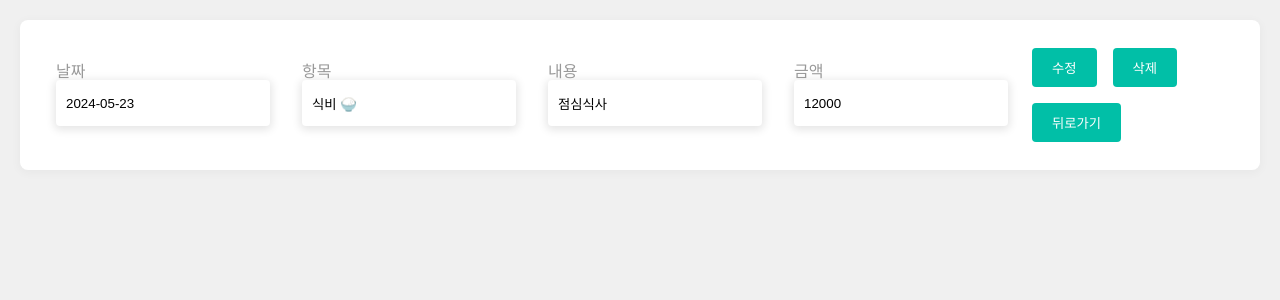
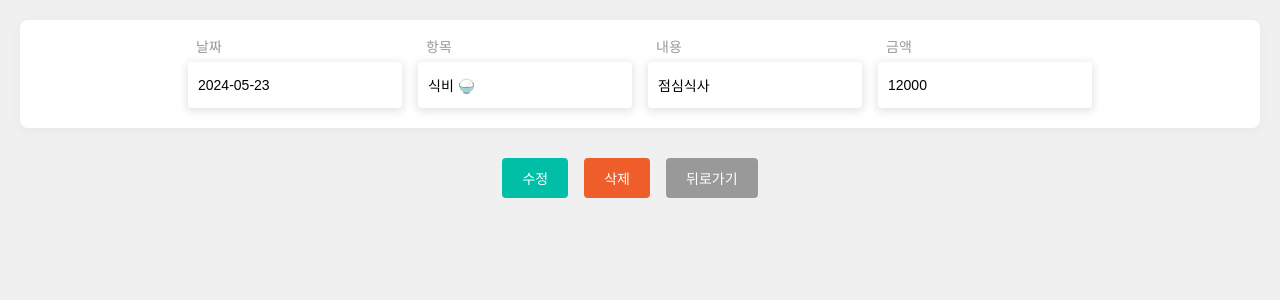
Before and after one commit to yeeunseo-dev/react_accountbook, a React app: page /detail/1 in a window 1280 px wide. Shown: the top 300 px of the page. Built offline with nearby package versions, Linux system fonts and the light colour scheme; the HTML template or start-up script is replaced by a standard one; a web font is replaced by a local one.

Commit message:
refator:style component 정리

```diff
--- a/src/components/GlobalStyle.js
+++ b/src/components/GlobalStyle.js
@@ -15,6 +15,15 @@ const GlobalStyle = createGlobalStyle`
     font-family: 'Pretendard-Regular', sans-serif;
     background-color: #f0f0f0;
     display: flex;
+  justify-content: center;
+  }
+
+.wrapper {
+  width: 1200px;
+  padding: 10px;
+  margin: 20px 80px;
+  display: flex;
+  align-items: center;
   justify-content: center;
 }
 
@@ -85,38 +94,42 @@ const GlobalStyle = createGlobalStyle`
     padding: 10px;
 } */
 
-
-
-  .label {
-    color: #999999;
-    font-weight: 400;
-    font-size: 16px;
-    margin: 8px 16px;
-
-  }
-
-  .main-button {
+  .button {
+    font-size: 14px;
+    height: 40px;
     background-color: #01BFA7;
     color: white;
     padding: 10px 20px;
     border: none;
     border-radius: 4px;
     cursor: pointer;
-    margin: 8px;
+    margin: 0 8px;
   }
 
+  .main-button {
+    background-color: #01BFA7;
+  }
+
+  .delete-button {
+    background-color: #EE5D2A;
+  }
+
+  .back-button {
+    background-color: #999999;
+  }
 
   .month-button {
     font-family: 'Pretendard-Regular';
     height: 40px;
+    font-size: 14px;
+    font-weight: 400;
     background-color: #F0F0F0;
     color: #222222;
-    font-weight: 400;
     padding: 10px 20px;
     border: none;
     border-radius: 4px;
     cursor: pointer;
-    margin: 8px;
+    margin: 0 8px;
 
   &:hover {
     color: white;
@@ -126,9 +139,10 @@ const GlobalStyle = createGlobalStyle`
 .input {
   display: flex;
   height: 40px;
+  font-size: 14px;
   width: 200px;
   border-radius: 4px;
-    margin: 0 16px;
+  margin: 0 8px;
   border: 2px solid transparent;
   box-shadow: 0 2px 8px 2px rgba(0, 0, 0, 0.1);
   padding-left: 8px;
@@ -147,10 +161,27 @@ const GlobalStyle = createGlobalStyle`
 }
 
 .main-text {
+  display: flex;
+  align-items: center;
   color: #222222;
   font-size: 20px;
+  font-weight: 600;
+  vertical-align: baseline;
+}
+
+.label {
+  color: #999999;
   font-weight: 400;
-  vertical-align: baseline;
+  font-size: 16px;
+  margin: 8px 8px;
+  }
+
+  .detail-label {
+    color: #999999;
+    font-weight: 400;
+    font-size: 14px;
+    margin-left: 16px;
+    margin-bottom: 8px;
   }
 
 `;
--- a/src/components/InputForm.jsx
+++ b/src/components/InputForm.jsx
@@ -53,6 +53,7 @@ const InputForm = ({ addItem }) => {
           style={{
             display: "flex",
             justifyContent: "center",
+            alignItems: "center",
           }}
         >
           {/* <span className="label">날짜</span> */}
@@ -120,7 +121,7 @@ const InputForm = ({ addItem }) => {
           />
 
           <span>
-            <button className="main-button" onClick={handleSubmit}>
+            <button className="button main-button" onClick={handleSubmit}>
               저장
             </button>
           </span>
--- a/src/components/MonthSelector.jsx
+++ b/src/components/MonthSelector.jsx
@@ -60,10 +60,11 @@ const MonthSelector = ({ items }) => {
           <Link className="list" key={item.id} to={`/detail/${item.id}`}>
             <div className="label">{item.date}</div>
             <div className="main-text">
-              {item.category} / {item.detail}
+              <div className="label">{item.category}</div> {item.detail}
             </div>
             <div>
-              <span className="highlight-text">{item.expense}</span> 원
+              <span className="highlight-text">{item.expense}</span>
+              <span className="label">원</span>
             </div>
           </Link>
         ))}
--- a/src/pages/Detail.jsx
+++ b/src/pages/Detail.jsx
@@ -15,8 +15,10 @@ const Detail = ({ items, updateItem, deleteItem }) => {
   }
 
   const handleDelete = () => {
+    if (window.confirm("정말 삭제하시겠습니까?")) {
       deleteItem(item.id);
       navigate("/");
+    }
   };
 
   const handleBack = () => {
@@ -38,10 +40,11 @@ const Detail = ({ items, updateItem, deleteItem }) => {
   // 현재 html의 정보를 알고 싶을 때 useRef사용
 
   return (
+    <>
+      {" "}
       <div className="container">
         <div>
-        <span className="label">날짜</span>
-        <br />
+          <div className="detail-label">날짜</div>
           <input
             className="input"
             type="text"
@@ -51,8 +54,7 @@ const Detail = ({ items, updateItem, deleteItem }) => {
           {/* defaultValue */}
         </div>
         <div>
-        <span className="label">항목</span>
-        <br />
+          <div className="detail-label">항목</div>
           <input
             className="input"
             type="text"
@@ -61,8 +63,7 @@ const Detail = ({ items, updateItem, deleteItem }) => {
           />
         </div>
         <div>
-        <span className="label">내용</span>
-        <br />
+          <div className="detail-label">내용</div>
           <input
             className="input"
             type="text"
@@ -71,28 +72,28 @@ const Detail = ({ items, updateItem, deleteItem }) => {
           />
         </div>
         <div>
-        <span className="label">금액</span>
-        <br />
+          <div className="detail-label">금액</div>
           <input
             className="input"
-          type="text"
+            type="number"
             defaultValue={item.expense}
             ref={expenseRef}
           />
         </div>
-      <div>
-        <button className="main-button" onClick={handleUpdate}>
+      </div>
+      <div className="wrapper">
+        <button className="button main-button" onClick={handleUpdate}>
           수정
         </button>
         {/* onClick은 객체가 아닌 함수를 넣어서 {{}} 할 필요 없음*/}
-        <button className="main-button" onClick={handleDelete}>
+        <button className="button delete-button" onClick={handleDelete}>
           삭제
         </button>
-        <button className="main-button" onClick={handleBack}>
+        <button className="button back-button" onClick={handleBack}>
           뒤로가기
         </button>
       </div>
-    </div>
+    </>
   );
 };
 
```
Lines whose indentation alone changed are shown as unchanged.
